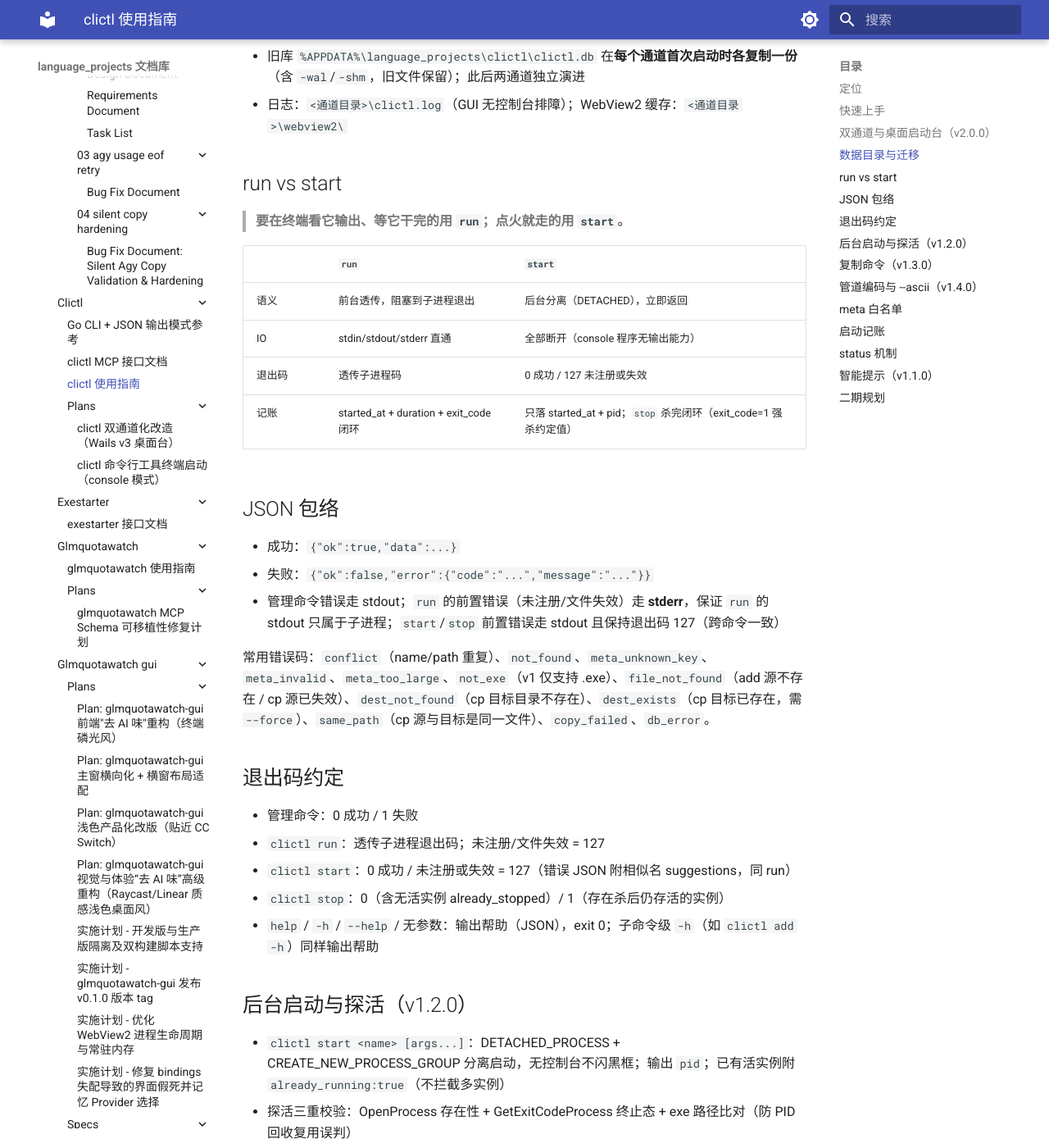
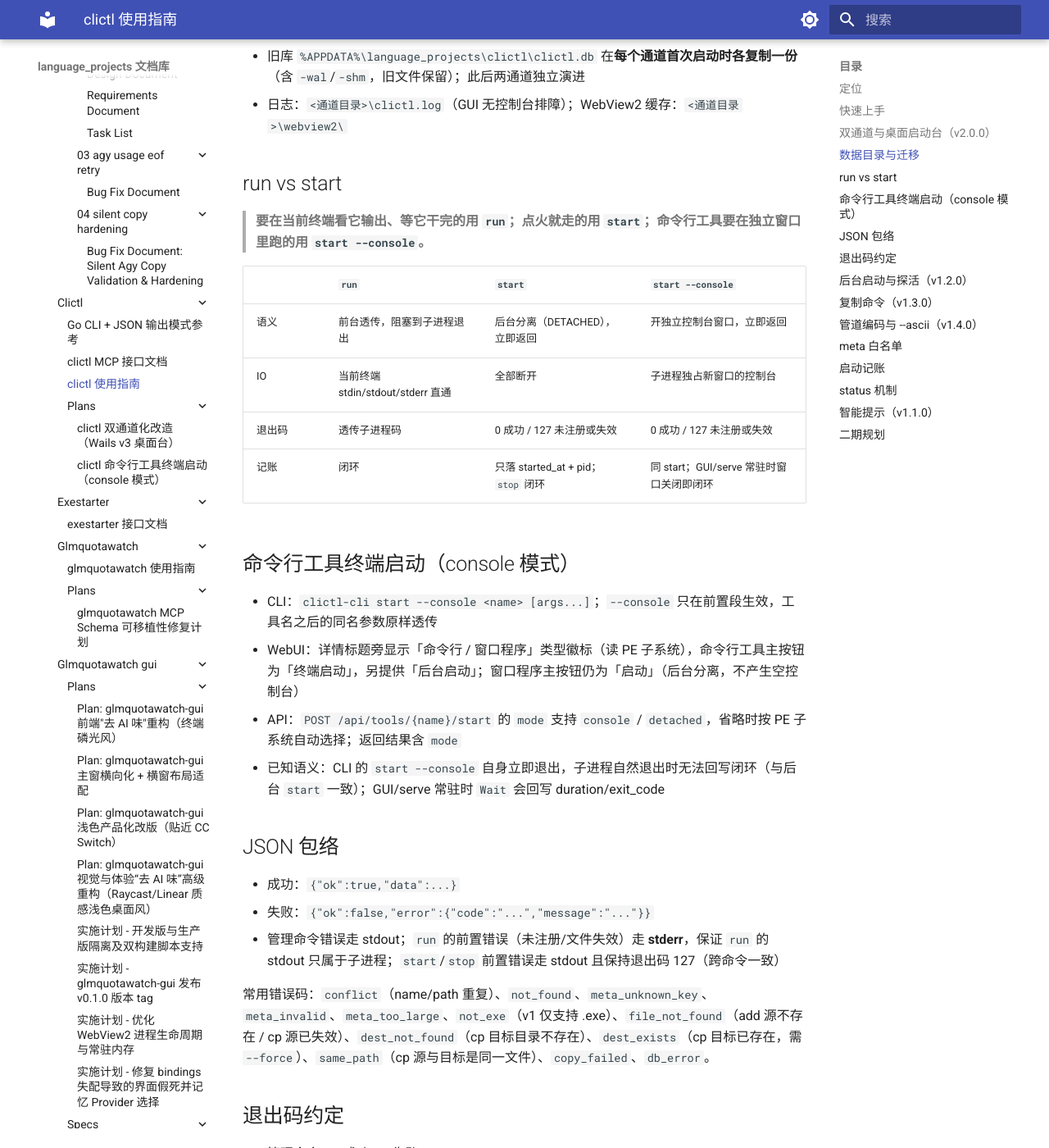
Before and after one commit to shihao-hub/td-language_projects, an MkDocs documentation site: the page built from docs/projects/go_projects/clictl/clictl 使用指南.md, in a window 1280 px wide and 1400 px high, scrolled down 2412 px. Shown: the whole window at 82% size. Built offline with MkDocs 1.6.1 and Material for MkDocs 9.7.7, drawn with Linux system fonts in a browser that asks for light colours; a script that is not in the unit is left out.

Commit message:
docs: 更新 clictl 终端启动模式使用说明
- 补充 start --console 与三种启动方式对比
- 说明 WebUI 类型徽标、终端启动按钮与 API mode
- 记录 CLI 与 GUI 常驻下的闭环差异

```diff
--- a/docs/projects/go_projects/clictl/clictl 使用指南.md
+++ b/docs/projects/go_projects/clictl/clictl 使用指南.md
@@ -95,14 +95,21 @@ clictl-cli completion powershell --uninstall   # 卸载
 
 ## run vs start
 
-> **要在终端看它输出、等它干完的用 `run`；点火就走的用 `start`。**
+> **要在当前终端看它输出、等它干完的用 `run`；点火就走的用 `start`；命令行工具要在独立窗口里跑的用 `start --console`。**
 
-| | `run` | `start` |
-|---|---|---|
-| 语义 | 前台透传，阻塞到子进程退出 | 后台分离（DETACHED），立即返回 |
-| IO | stdin/stdout/stderr 直通 | 全部断开（console 程序无输出能力） |
-| 退出码 | 透传子进程码 | 0 成功 / 127 未注册或失效 |
-| 记账 | started_at + duration + exit_code 闭环 | 只落 started_at + pid；`stop` 杀完闭环（exit_code=1 强杀约定值） |
+| | `run` | `start` | `start --console` |
+|---|---|---|---|
+| 语义 | 前台透传，阻塞到子进程退出 | 后台分离（DETACHED），立即返回 | 开独立控制台窗口，立即返回 |
+| IO | 当前终端 stdin/stdout/stderr 直通 | 全部断开 | 子进程独占新窗口的控制台 |
+| 退出码 | 透传子进程码 | 0 成功 / 127 未注册或失效 | 0 成功 / 127 未注册或失效 |
+| 记账 | 闭环 | 只落 started_at + pid；`stop` 闭环 | 同 start；GUI/serve 常驻时窗口关闭即闭环 |
+
+## 命令行工具终端启动（console 模式）
+
+- CLI：`clictl-cli start --console <name> [args...]`；`--console` 只在前置段生效，工具名之后的同名参数原样透传
+- WebUI：详情标题旁显示「命令行 / 窗口程序」类型徽标（读 PE 子系统），命令行工具主按钮为「终端启动」，另提供「后台启动」；窗口程序主按钮仍为「启动」（后台分离，不产生空控制台）
+- API：`POST /api/tools/{name}/start` 的 `mode` 支持 `console` / `detached`，省略时按 PE 子系统自动选择；返回结果含 `mode`
+- 已知语义：CLI 的 `start --console` 自身立即退出，子进程自然退出时无法回写闭环（与后台 `start` 一致）；GUI/serve 常驻时 `Wait` 会回写 duration/exit_code
 
 ## JSON 包络
 
```
